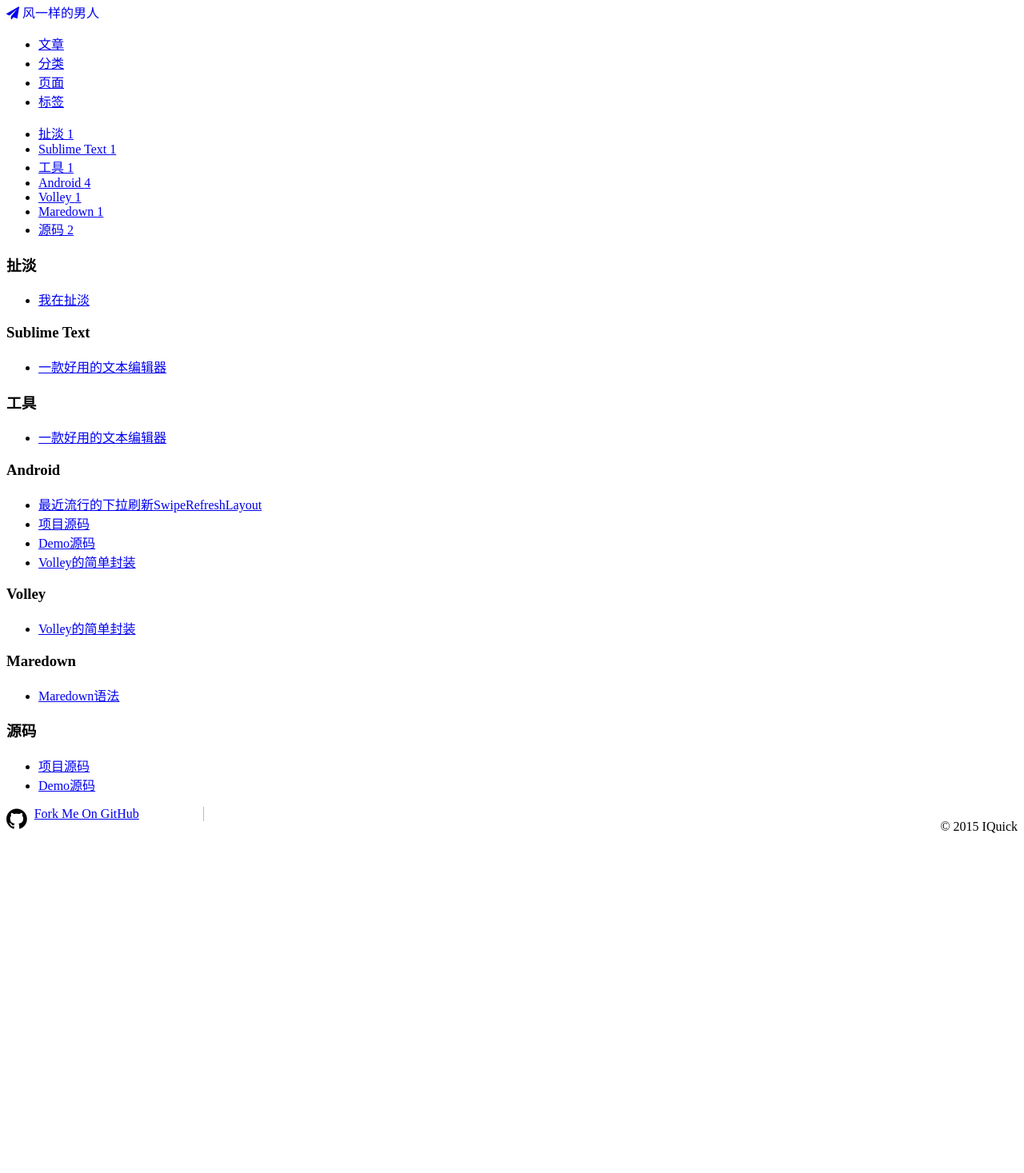
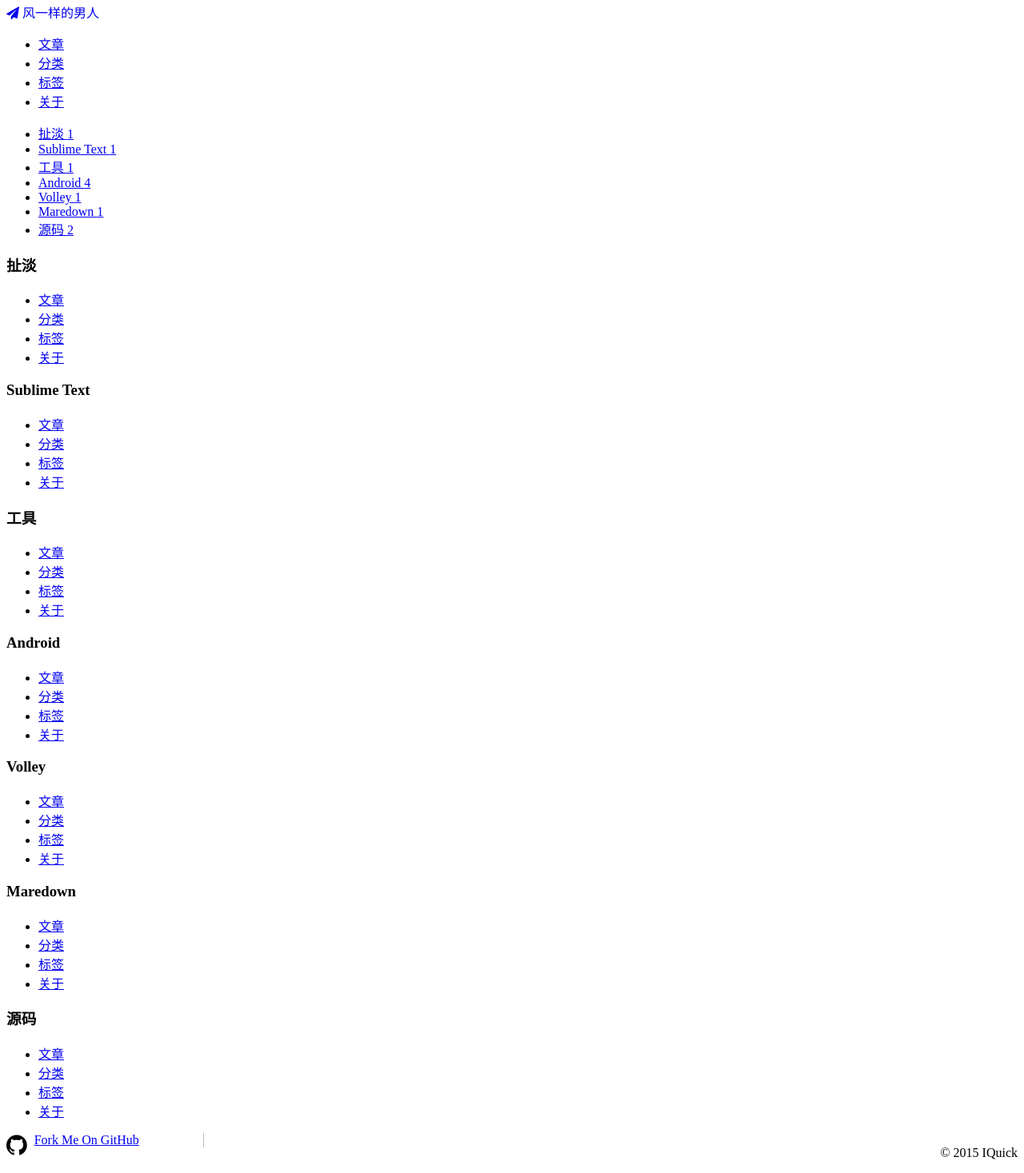
Before and after one commit to iQuick/iquick.github.io, a Jekyll site: the page built from tags.html, in a window 1280 px wide. Shown: the whole page at 80% size. Built offline with Jekyll 4.4.1, drawn with Linux system fonts in a browser that asks for light colours; nearby versions of some CDN libraries; Markdown is read by kramdown in place of the engine named in the settings; comment, search, counter and statistics services are not loaded; before the commit the page ends 1059 px from its top, so only the background shows below that.

Commit message:
Nav And About

```diff
--- a/_config.yml
+++ b/_config.yml
@@ -76,6 +76,7 @@
   archive_path: /archive.html
   categories_path : /categories.html
   tags_path : /tags.html
+  about_path : /about.html
   atom_path : /atom.xml
   rss_path : /rss.xml
 
--- a/_includes/JB/pages_list
+++ b/_includes/JB/pages_list
@@ -20,9 +20,22 @@
   This helper can be seen in use at: ../_layouts/default.html
 -->{% endcomment %}
 
+{% comment %} index.html页面中的导航 {% endcomment %}
+{% assign color_hack = 'posts timeline categories about' %}
+{% assign current_nav = page.url | remove:'/' | remove:'.html' %}
+{% assign color_hack = color_hack | replace:{{current_nav}},'active' %}
+{% assign color_hack = color_hack | split:' ' %}
+
+<li class="{{color_hack[0]}}"><a href="{{ BASE_PATH }}/archive.html">文章</a></li>
+<li class="{{color_hack[1]}}"><a href="{{ BASE_PATH }}/categories.html">分类</a></li>
+<li class="{{color_hack[2]}}"><a href="{{ BASE_PATH }}/tags.html">标签</a></li>
+<li class="{{color_hack[3]}}"><a href="{{ BASE_PATH }}/about.html">关于</a></li>
+
+<!--
 {% if site.JB.pages_list.provider == "custom" %}
   {% include custom/pages_list %}
 {% else %}
+  {{ pages_list.sort("index")}}
   {% for node in pages_list %}
     {% if node.title != null %}
       {% if group == null or group == node.group %}
@@ -37,3 +50,4 @@
 {% endif %}
 {% assign pages_list = nil %}
 {% assign group = nil %}
+-->
--- a/archive.html
+++ b/archive.html
@@ -3,6 +3,7 @@
 title : 文章
 header : 所有文章
 group: navigation
+index: 1
 ---
 {% include JB/setup %}
 
--- a/categories.html
+++ b/categories.html
@@ -3,6 +3,7 @@
 title: 分类
 header: Posts By Category
 group: navigation
+index: 2
 ---
 {% include JB/setup %}
 
--- a/tags.html
+++ b/tags.html
@@ -3,6 +3,7 @@
 title: 标签
 header: 根据标签快速导航到相应的文章
 group: navigation
+index: 3
 ---
 {% include JB/setup %}
 
```
Also changed, not shown: pages.html (+19 -4 lines). Lines whose indentation alone changed are shown as unchanged.
